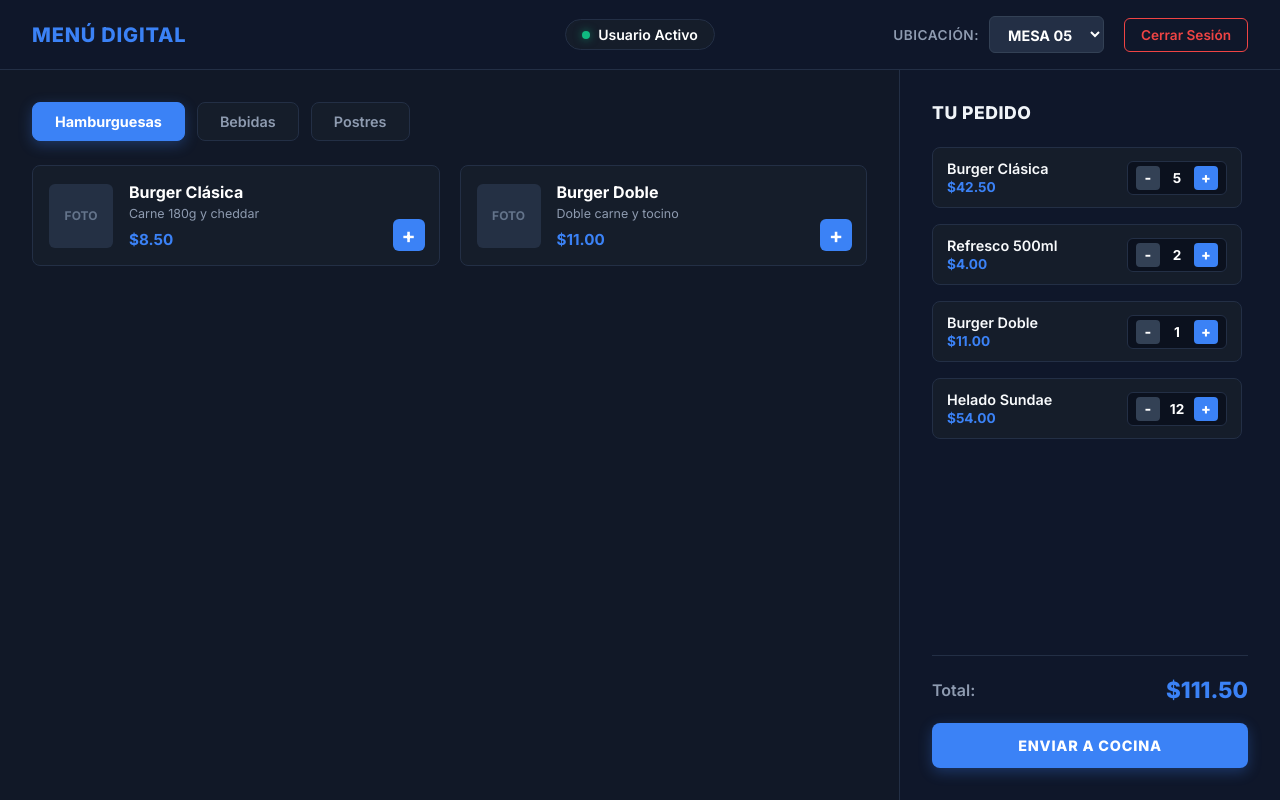
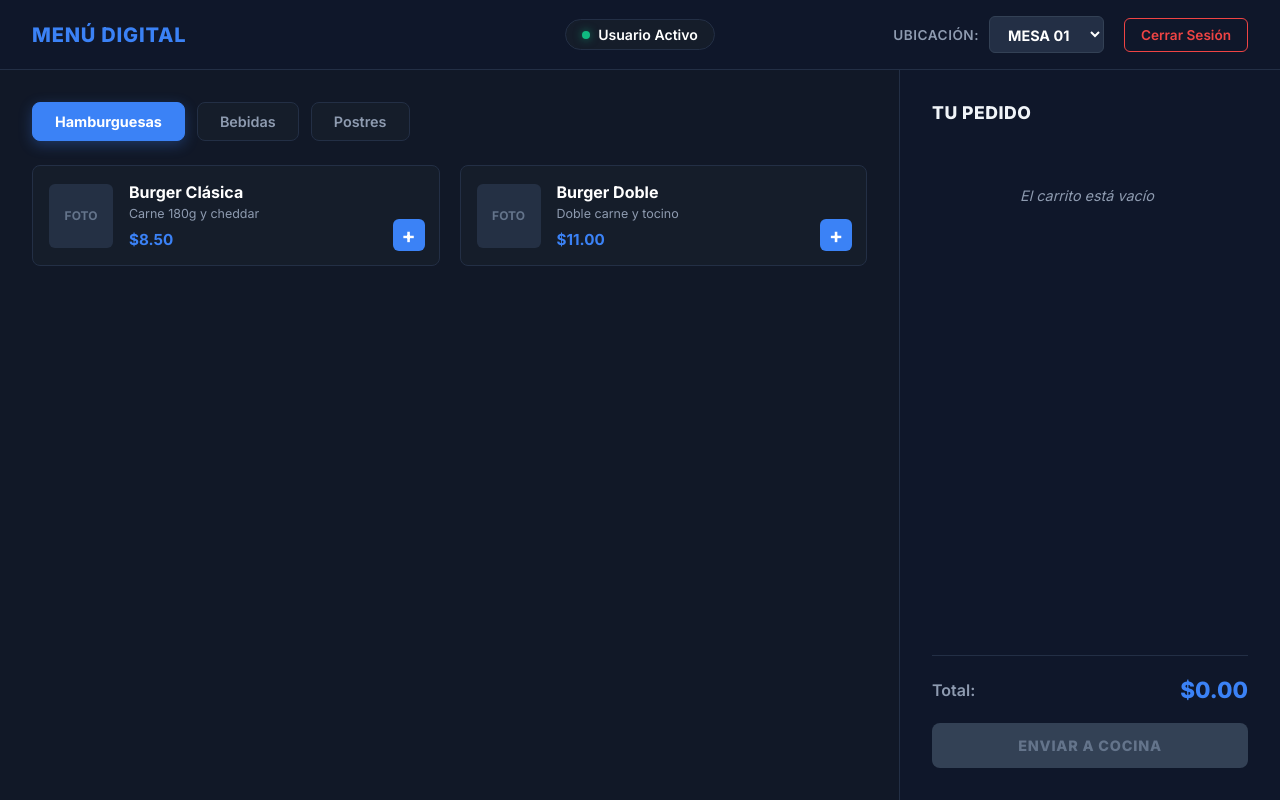
Before and after one commit to djvictorcabrera-tech/proyecto-final, a PHP site: page /menu.php in a window 1280 px wide. Run offline with PHP 8.4, Linux system fonts and the light colour scheme.

Commit message:
Add files via upload

```diff
--- a/menu.php
+++ b/menu.php
@@ -2,8 +2,11 @@
 require_once 'SessionManager.php';
 
 $session = new SessionManager();
-$usuarioConectado = $_SESSION['usuario'] ?? $_SESSION['user_name'] ?? 'Usuario Activo';
 
+// Capturar el nombre del usuario guardado durante el login (soporta varias claves comunes de sesión)
+$usuarioConectado = $_SESSION['usuario'] ?? $_SESSION['user_name'] ?? $_SESSION['nombre'] ?? $_SESSION['user'] ?? 'Usuario Activo';
+
+// Procesamiento Backend PHP para recibir el pedido
 if ($_SERVER['REQUEST_METHOD'] === 'POST') {
     header('Content-Type: application/json');
     $rawInput = file_get_contents('php://input');
@@ -79,7 +82,7 @@ if ($_SERVER['REQUEST_METHOD'] === 'POST') {
             background: #111827;
         }
 
-        /* Header Bar - Layout en 3 Columnas */
+        /* Header Layout (3 columnas) */
         .app-header {
             display: grid;
             grid-template-columns: 1fr auto 1fr;
@@ -98,7 +101,7 @@ if ($_SERVER['REQUEST_METHOD'] === 'POST') {
             text-transform: uppercase;
         }
 
-        /* Bloque central del usuario */
+        /* Bloque central con el Usuario dinámico del Login */
         .user-center-display {
             display: flex;
             align-items: center;
@@ -492,6 +495,7 @@ if ($_SERVER['REQUEST_METHOD'] === 'POST') {
     <header class="app-header">
         <h1 class="app-title">Menú Digital</h1>
 
+        <!-- Nombre del usuario dinámico recibido del Login -->
         <div class="user-center-display">
             <span class="user-status-dot"></span>
             <span><?php echo htmlspecialchars($usuarioConectado); ?></span>
@@ -500,12 +504,13 @@ if ($_SERVER['REQUEST_METHOD'] === 'POST') {
         <div class="header-actions">
             <div class="table-select-container">
                 <span class="table-select-label">Ubicación:</span>
+                <!-- Mesa 01 seleccionada por defecto -->
                 <select id="select-mesa" class="table-select">
-                    <option value="MESA 01">MESA 01</option>
+                    <option value="MESA 01" selected>MESA 01</option>
                     <option value="MESA 02">MESA 02</option>
                     <option value="MESA 03">MESA 03</option>
                     <option value="MESA 04">MESA 04</option>
-                    <option value="MESA 05" selected>MESA 05</option>
+                    <option value="MESA 05">MESA 05</option>
                     <option value="MESA 06">MESA 06</option>
                 </select>
             </div>
@@ -551,12 +556,8 @@ if ($_SERVER['REQUEST_METHOD'] === 'POST') {
         { id: 5, name: 'Helado Sundae', desc: 'Chocolate y galleta', price: 4.50, category: 'postres' }
     ];
 
-    let cart = [
-        { id: 1, name: 'Burger Clásica', qty: 5, price: 8.50 },
-        { id: 3, name: 'Refresco 500ml', qty: 2, price: 2.00 },
-        { id: 2, name: 'Burger Doble', qty: 1, price: 11.00 },
-        { id: 5, name: 'Helado Sundae', qty: 12, price: 4.50 }
-    ];
+    // Carrito iniciado completamente VACÍO
+    let cart = [];
 
     let currentCategory = 'hamburguesas';
 
```
